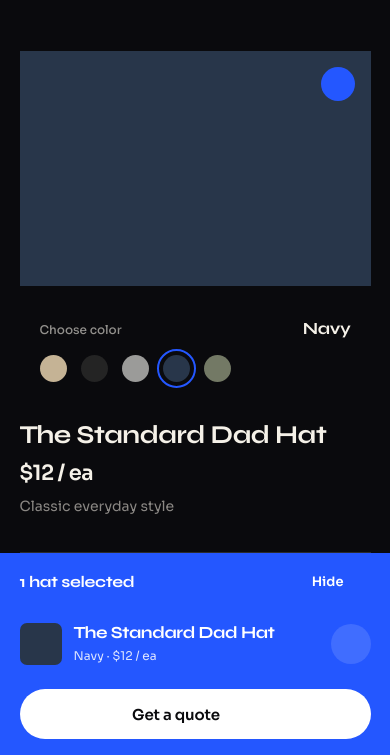
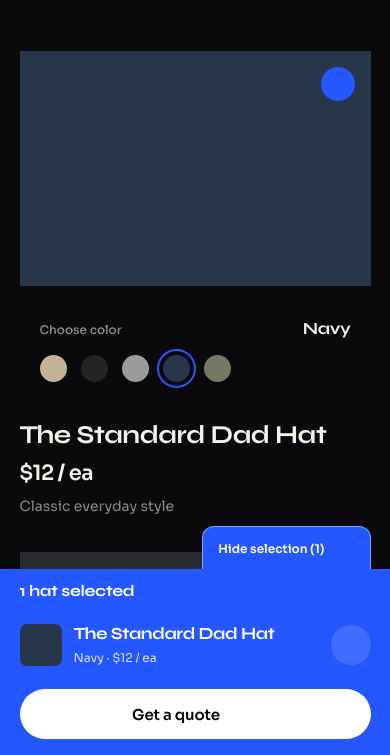
Before and after one commit to dejanxmkd/true_print_landing_page, a plain HTML site: page concept.html in a window 390 px wide. Both pictures are taken after a click on the button 176 px from the left and 2362 px from the top of the page. Shown: the part 1994-2749 px from the top of the page. Drawn offline with Linux system fonts and the light colour scheme.

Commit message:
Select hats only on color choice and refine attached Show/Hide cart tab

```diff
--- a/concept.html
+++ b/concept.html
@@ -575,50 +575,63 @@ header{height:82px}
  html.mobile-nav-open,html.mobile-nav-open body{overflow:hidden}
 }
 
-/* Sticky multi-product selection drawer — shared desktop and mobile */
-.selection-dock{position:fixed;inset:auto 0 0;z-index:95;background:var(--blue);color:#fff;transform:translateY(110%);opacity:0;visibility:hidden;pointer-events:none;transition:transform .45s var(--ease),opacity .3s ease,visibility .45s}
+/* Selection drawer — attached top tab, single show/hide control */
+.selection-dock{
+ position:fixed;inset:auto 0 0;z-index:95;background:var(--blue);color:#fff;
+ transform:translateY(calc(100% + 62px));opacity:0;visibility:hidden;pointer-events:none;
+ transition:transform .45s var(--ease),opacity .3s ease,visibility .45s;
+}
 .selection-dock.is-visible{transform:translateY(0);opacity:1;visibility:visible;pointer-events:auto}
-.selection-dock-panel{padding:18px var(--gutter) max(18px,env(safe-area-inset-bottom))}
-.selection-dock-inner{display:flex;flex-direction:column;gap:15px;width:100%}
-.selection-dock-top{display:flex;justify-content:space-between;align-items:center;gap:20px}
-.selection-dock-label{font-family:'Syne',sans-serif;font-size:18px;font-weight:700;letter-spacing:-.02em}
-.selection-dock-toggle,.selection-dock-peek{appearance:none;border:0;background:transparent;color:#fff;display:flex;align-items:center;gap:9px;font-family:'Sora',sans-serif;font-weight:600;font-size:13px;cursor:pointer}
-.selection-dock-toggle{padding:8px 0 8px 14px}
-.selection-dock-toggle icon-monks,.selection-dock-peek icon-monks{width:18px;height:18px;display:inline-flex}
-.selection-dock-peek{display:none;width:100%;min-height:54px;padding:12px var(--gutter);justify-content:space-between;font-size:14px}
+.selection-dock-peek{
+ position:absolute;right:var(--gutter);bottom:100%;min-height:44px;display:flex;
+ align-items:center;justify-content:center;gap:12px;
+ padding:10px 18px;background:var(--blue);color:#fff;
+ border:1px solid rgba(255,255,255,.45);border-bottom:0;
+ border-radius:12px 12px 0 0;
+ font-family:'Sora',sans-serif;font-size:13px;font-weight:600;
+ cursor:pointer;white-space:nowrap;
+}
+.selection-dock-peek icon-monks{display:flex;width:18px;height:18px}
+.selection-dock-panel{padding:17px var(--gutter) max(18px,env(safe-area-inset-bottom))}
+.selection-dock-inner{display:flex;flex-direction:column;gap:13px;width:100%}
+.selection-dock-label{font-family:'Syne',sans-serif;font-weight:700;font-size:18px;line-height:1.25;letter-spacing:-.02em}
+.selection-dock-items{max-height:min(34dvh,300px);overflow-y:auto;overscroll-behavior:contain;scrollbar-width:thin}
+.selection-dock-product{display:flex;align-items:center;gap:16px;padding:12px 0;min-width:0}
+.selection-dock-product+.selection-dock-product{border-top:1px solid rgba(255,255,255,.22)}
+.selection-dock-swatch{display:block;width:48px;height:48px;flex:0 0 48px;border-radius:7px;background:var(--placeholder)}
+.selection-dock-copy{display:flex;flex:1 1 auto;min-width:0;flex-direction:column;gap:4px}
+.selection-dock-name{font-family:'Syne',sans-serif;font-size:clamp(18px,1.5vw,23px);font-weight:700;line-height:1.2;letter-spacing:-.025em;color:#fff;overflow-wrap:anywhere}
+.selection-dock-details{font-family:'Sora',sans-serif;font-size:13px;line-height:1.45;color:rgba(255,255,255,.85)}
+.selection-dock-remove{display:grid;place-items:center;flex:0 0 40px;width:40px;height:40px;border:0;border-radius:50%;background:rgba(255,255,255,.13);color:#fff;cursor:pointer}
+.selection-dock-remove:hover{background:rgba(255,255,255,.24)}
+.selection-dock-remove icon-monks{display:flex;width:19px;height:19px}
+.selection-dock .selection-dock-cta{align-self:flex-end;display:flex;align-items:center;justify-content:center;gap:20px;min-height:52px;padding:13px 26px;border:0;background:#fff;color:var(--ground);font-family:'Sora',sans-serif;font-size:15px;font-weight:600}
+.selection-dock .selection-dock-cta:hover{background:var(--ink);color:var(--ground)}
+.selection-dock.is-collapsed{min-height:5px}
 .selection-dock.is-collapsed .selection-dock-panel{display:none}
-.selection-dock.is-collapsed .selection-dock-peek{display:flex}
-.selection-dock-items{max-height:min(36dvh,330px);overflow-y:auto;overscroll-behavior:contain;scrollbar-width:thin}
-.selection-dock-product{display:flex;align-items:center;gap:15px;padding:11px 0;min-width:0}
-.selection-dock-product+.selection-dock-product{border-top:1px solid rgba(255,255,255,.24)}
-.selection-dock-swatch{display:block;width:48px;height:48px;flex:0 0 48px;border-radius:7px;background:var(--placeholder)}
-.selection-dock-copy{display:flex;flex:1 1 auto;min-width:0;flex-direction:column;gap:5px}
-.selection-dock-name{font-family:'Syne',sans-serif;font-size:clamp(18px,1.5vw,23px);line-height:1.2;letter-spacing:-.025em;font-weight:700;color:#fff;overflow-wrap:anywhere}
-.selection-dock-details{font-size:13px;line-height:1.4;color:rgba(255,255,255,.86)}
-.selection-dock-remove{display:grid;place-items:center;flex:0 0 42px;width:42px;height:42px;border:0;border-radius:50%;background:rgba(255,255,255,.13);color:#fff;cursor:pointer;transition:background .2s ease}
-.selection-dock-remove:hover{background:rgba(255,255,255,.25)}
-.selection-dock-remove icon-monks{display:flex;width:19px;height:19px}
-.selection-dock .selection-dock-cta{align-self:flex-end;display:flex;align-items:center;justify-content:center;gap:20px;min-height:52px;padding:13px 26px;border:0;background:#fff;color:var(--ground);font-size:15px;font-weight:600}
-.selection-dock .selection-dock-cta:hover{background:var(--ink);color:var(--ground)}
 html.has-selection body{padding-bottom:90px}
 body:has(dialog[open]) .selection-dock,html.mobile-nav-open .selection-dock{opacity:0;pointer-events:none}
-html.has-selection .toast{bottom:210px}
+html.has-selection .toast{bottom:155px}
 .quote-selected-items{margin-bottom:18px}
 .quote-selected-items:not([hidden]){display:grid;gap:8px}
 .quote-selected-items p{margin:0;font-size:14px;line-height:1.5;color:var(--ink)}
 #quoteSingleFields[hidden]{display:none}
+/* Card press opens the palette but never selects a product */
+.hat-card.is-choosing .hat-color-panel{height:132px;padding:22px 22px 24px;opacity:1;visibility:visible;pointer-events:auto}
 @media(max-width:700px){
+ .selection-dock-peek{right:var(--gutter);min-height:43px;padding:10px 15px;font-size:12px}
  .selection-dock-panel{padding:12px var(--gutter) max(16px,env(safe-area-inset-bottom))}
  .selection-dock-label{font-size:16px}
- .selection-dock-items{max-height:min(31dvh,290px)}
- .selection-dock-product{gap:12px;padding:9px 0}
+ .selection-dock-items{max-height:min(30dvh,270px)}
+ .selection-dock-product{gap:12px;padding:10px 0}
  .selection-dock-swatch{width:42px;height:42px;flex-basis:42px}
  .selection-dock-name{font-size:17px}
  .selection-dock-details{font-size:12px}
- .selection-dock .selection-dock-cta{align-self:stretch;width:100%;min-height:50px;justify-content:center}
  .selection-dock-remove{width:40px;height:40px;flex-basis:40px}
- html.has-selection body{padding-bottom:80px}
- html.has-selection .toast{bottom:220px}
+ .selection-dock .selection-dock-cta{align-self:stretch;width:100%;min-height:50px}
+ .hat-card.is-choosing .hat-color-panel{height:116px;padding:18px 20px 20px}
+ html.has-selection body{padding-bottom:70px}
+ html.has-selection .toast{bottom:190px}
  .close-actions{width:100%}
  .close-actions .btn{width:100%;min-height:52px;justify-content:space-between;padding-inline:22px}
  .nav-links .mobile-nav-quote{width:100%;align-self:stretch;justify-content:space-between;min-height:52px}
@@ -689,15 +702,12 @@ html.has-selection .toast{bottom:210px}
 </section>
 </main>
 <aside class="selection-dock" id="selectionDock" aria-label="Selected products" aria-hidden="true" inert>
- <button class="selection-dock-peek" id="selectionDockPeek" type="button" aria-controls="selectionDockPanel" aria-expanded="false">
-  <span id="selectionDockPeekLabel">Show selection</span><icon-monks name="chevron-up" size="18" aria-hidden="true"></icon-monks>
+ <button class="selection-dock-peek" id="selectionDockPeek" type="button" aria-controls="selectionDockPanel" aria-expanded="true">
+  <span id="selectionDockPeekLabel">Hide selection</span><icon-monks name="chevron-down" size="18" aria-hidden="true"></icon-monks>
  </button>
  <div class="selection-dock-panel" id="selectionDockPanel">
   <div class="selection-dock-inner">
-   <div class="selection-dock-top">
-    <span class="selection-dock-label" id="selectionDockCount">Your selection</span>
-    <button class="selection-dock-toggle" id="selectionDockHide" type="button" aria-controls="selectionDockPanel" aria-expanded="true">Hide <icon-monks name="chevron-down" size="18" aria-hidden="true"></icon-monks></button>
-   </div>
+   <span class="selection-dock-label" id="selectionDockCount">Your selection</span>
    <div class="selection-dock-items" id="selectionDockItems" aria-live="polite" aria-relevant="additions removals"></div>
    <button class="btn selection-dock-cta" id="chooseSelected" type="button">Get a quote <icon-monks name="arrow-right" size="18" aria-hidden="true"></icon-monks></button>
   </div>
@@ -778,7 +788,6 @@ const dockItems=document.getElementById("selectionDockItems");
 const dockCount=document.getElementById("selectionDockCount");
 const dockPeek=document.getElementById("selectionDockPeek");
 const dockPeekLabel=document.getElementById("selectionDockPeekLabel");
-const dockHide=document.getElementById("selectionDockHide");
 let current=-1;
 const chosenColors=hats.map(h=>0);
 const selectedHats=new Set();
@@ -789,7 +798,8 @@ function setDockCollapsed(collapsed){
  dockCollapsed=collapsed;
  selectionDock.classList.toggle("is-collapsed",collapsed);
  dockPeek.setAttribute("aria-expanded",String(!collapsed));
- dockHide.setAttribute("aria-expanded",String(!collapsed));
+ dockPeekLabel.textContent=(collapsed?"Show":"Hide")+" selection ("+selectedHats.size+")";
+ dockPeek.querySelector("icon-monks").setAttribute("name",collapsed?"chevron-up":"chevron-down");
  dockItems.inert=collapsed;
  document.getElementById("chooseSelected").disabled=collapsed;
 }
@@ -800,7 +810,7 @@ function refreshDock(){
  selectionDock.setAttribute("aria-hidden",String(size===0));
  document.documentElement.classList.toggle("has-selection",size>0);
  dockCount.textContent=size+" "+(size===1?"hat":"hats")+" selected";
- dockPeekLabel.textContent="Show selection ("+size+")";
+ dockPeekLabel.textContent=(dockCollapsed?"Show":"Hide")+" selection ("+size+")";
  dockItems.replaceChildren();
  selectedHats.forEach(i=>{
   const row=document.createElement("div");row.className="selection-dock-product";
@@ -832,8 +842,7 @@ function selectHat(i){
  refreshDock();
  notify(hats[i].name+" selected");
 }
-dockPeek.addEventListener("click",()=>setDockCollapsed(false));
-dockHide.addEventListener("click",()=>setDockCollapsed(true));
+dockPeek.addEventListener("click",()=>setDockCollapsed(!dockCollapsed));
 hats.forEach((hat,i)=>{
  const card=document.createElement("article");card.className="hat-card";
  const visual=document.createElement("div");visual.className="hat-visual";
@@ -847,24 +856,25 @@ hats.forEach((hat,i)=>{
  const swatchPanel=document.createElement("div");swatchPanel.className="hat-color-panel";
  const swatchTop=document.createElement("div");swatchTop.className="hat-color-heading";
  const swatchCaption=document.createElement("span");swatchCaption.textContent="Choose color";
- const swatchName=document.createElement("span");swatchName.className="hat-color-name";swatchName.textContent=hat.colors[0][0];
+ const swatchName=document.createElement("span");swatchName.className="hat-color-name";swatchName.textContent="Pick one";
  swatchTop.append(swatchCaption,swatchName);
  const swatches=document.createElement("div");swatches.className="hat-swatches";swatches.setAttribute("role","group");swatches.setAttribute("aria-label","Choose color for "+hat.name);
  hat.colors.forEach(([name,hex],j)=>{
   const swatch=document.createElement("button");swatch.type="button";swatch.className="hat-swatch";
   swatch.style.setProperty("--swatch",hex);swatch.title=name;swatch.setAttribute("aria-label",name);
-  swatch.setAttribute("aria-pressed",String(j===0));
+  swatch.setAttribute("aria-pressed","false");
   swatch.addEventListener("click",e=>{
    e.stopPropagation();chosenColors[i]=j;swatchName.textContent=name;
    visual.style.backgroundColor=hex;
    swatches.querySelectorAll(".hat-swatch").forEach((el,k)=>el.setAttribute("aria-pressed",String(k===j)));
+   card.classList.remove("is-choosing");select.setAttribute("aria-expanded","false");
    selectHat(i);
   });
   swatches.append(swatch);
  });
  swatchPanel.append(swatchTop,swatches);visual.append(swatchPanel);
  info.append(heading,desc);
- const select=document.createElement("button");select.className="hat-card-select";select.type="button";select.setAttribute("aria-label","Select "+hat.name);select.setAttribute("aria-pressed","false");select.addEventListener("click",()=>selectHat(i));
+ const select=document.createElement("button");select.className="hat-card-select";select.type="button";select.setAttribute("aria-label","Choose color for "+hat.name);select.addEventListener("click",()=>{card.classList.toggle("is-choosing");select.setAttribute("aria-expanded",String(card.classList.contains("is-choosing")))});
  visual.insertBefore(select,visual.firstChild);
  card.append(visual,info);hatGrid.append(card);hatCards.push(card);
 });
@@ -889,7 +899,7 @@ function openQuote(){
  dialog.showModal();
 }
 document.querySelectorAll("[data-quote]").forEach(b=>b.addEventListener("click",openQuote));
-quoteHat.addEventListener("change",()=>{selectHat(quoteHat.selectedIndex);loadColors(quoteHat.selectedIndex)});
+quoteHat.addEventListener("change",()=>loadColors(quoteHat.selectedIndex));
 document.getElementById("closeQuote").addEventListener("click",()=>dialog.close());
 dialog.addEventListener("click",e=>{if(e.target===dialog)dialog.close()});
 function quoteText(){
```
